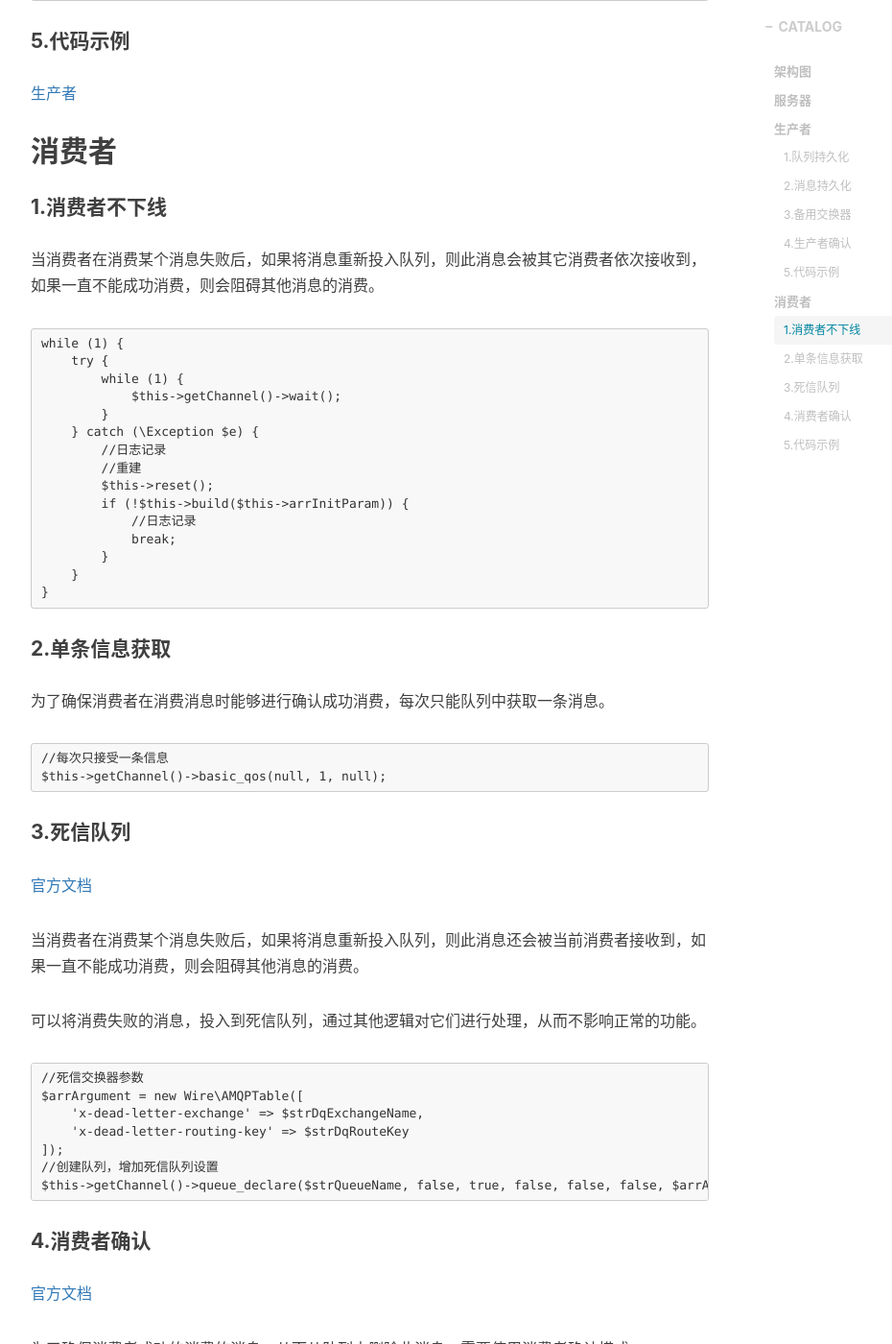
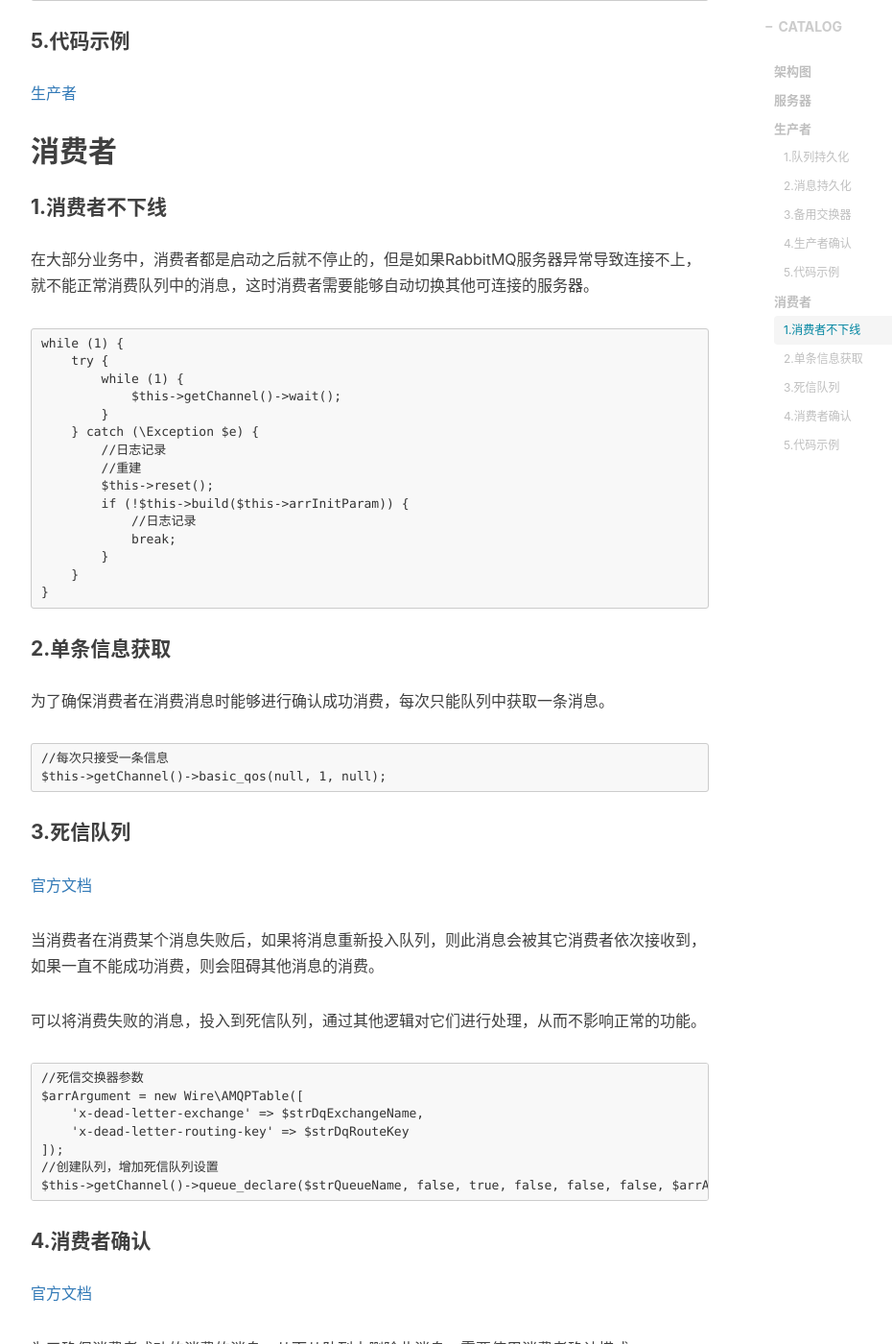
Before and after one commit to xuanxuan2016/xuanxuan2016.github.io, a Jekyll site: the page built from _posts/2018-05-18-8-rabbitmq-study-HignAvailable.md, in a window 1280 px wide and 1400 px high, scrolled down 2412 px. Shown: the whole window at 96% size, without its empty margins (233-1163 px from the left). Built offline with Jekyll 4.4.1, drawn with Linux system fonts in a browser that asks for light colours; nearby versions of some CDN libraries; comment, search, counter and statistics services are not loaded.

Commit message:
Update 2018-05-18-8-rabbitmq-study-HignAvailable.md

````diff
--- a/_posts/2018-05-18-8-rabbitmq-study-HignAvailable.md
+++ b/_posts/2018-05-18-8-rabbitmq-study-HignAvailable.md
@@ -98,7 +98,7 @@ $this->getChannel()->set_nack_handler(function(AMQPMessage $objMessage) {
 #### 1.消费者不下线
 
 <p>
-当消费者在消费某个消息失败后，如果将消息重新投入队列，则此消息会被其它消费者依次接收到，如果一直不能成功消费，则会阻碍其他消息的消费。
+在大部分业务中，消费者都是启动之后就不停止的，但是如果RabbitMQ服务器异常导致连接不上，就不能正常消费队列中的消息，这时消费者需要能够自动切换其他可连接的服务器。
 </p>
 
 ```
@@ -135,7 +135,7 @@ $this->getChannel()->basic_qos(null, 1, null);
 [官方文档](https://www.rabbitmq.com/dlx.html)
 
 <p>
-当消费者在消费某个消息失败后，如果将消息重新投入队列，则此消息还会被当前消费者接收到，如果一直不能成功消费，则会阻碍其他消息的消费。
+当消费者在消费某个消息失败后，如果将消息重新投入队列，则此消息会被其它消费者依次接收到，如果一直不能成功消费，则会阻碍其他消息的消费。
 </p>
 
 <p>
````
